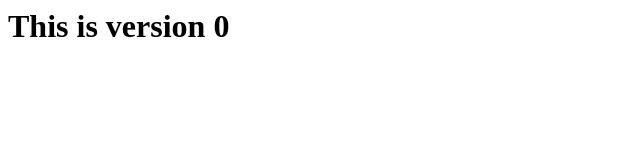
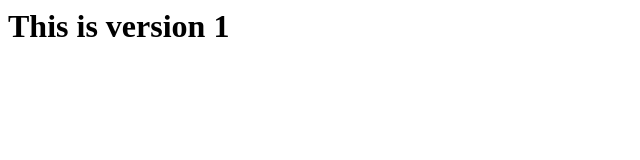
Before and after one commit to Antriksh-s/Test-2, a plain HTML site: page index.html in a window 1280 px wide. Shown: the full height of the page, 0-640 px from the left. Drawn offline with Linux system fonts and the light colour scheme.

Commit message:
Update index.html

```diff
--- a/index.html
+++ b/index.html
@@ -1,3 +1,3 @@
 <html>
-   <h1>This is version 0</h1>
+   <h1>This is version 1</h1>
 </html>
```
